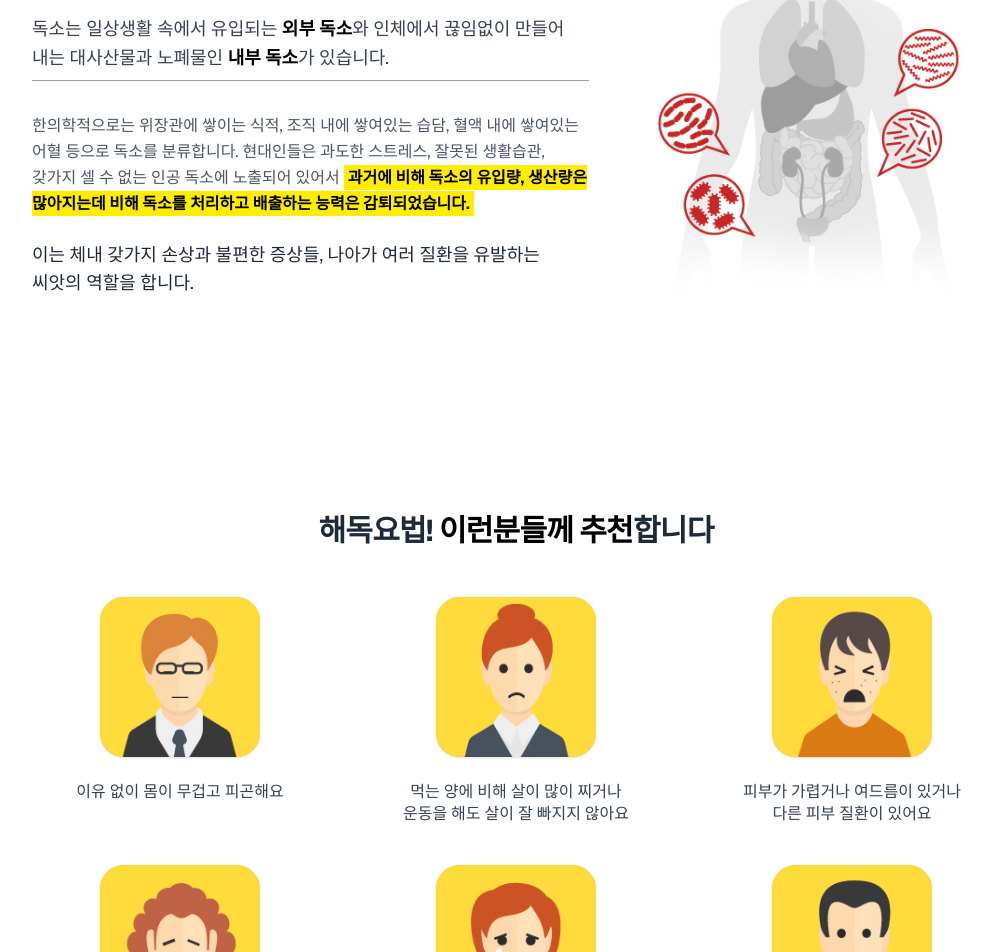
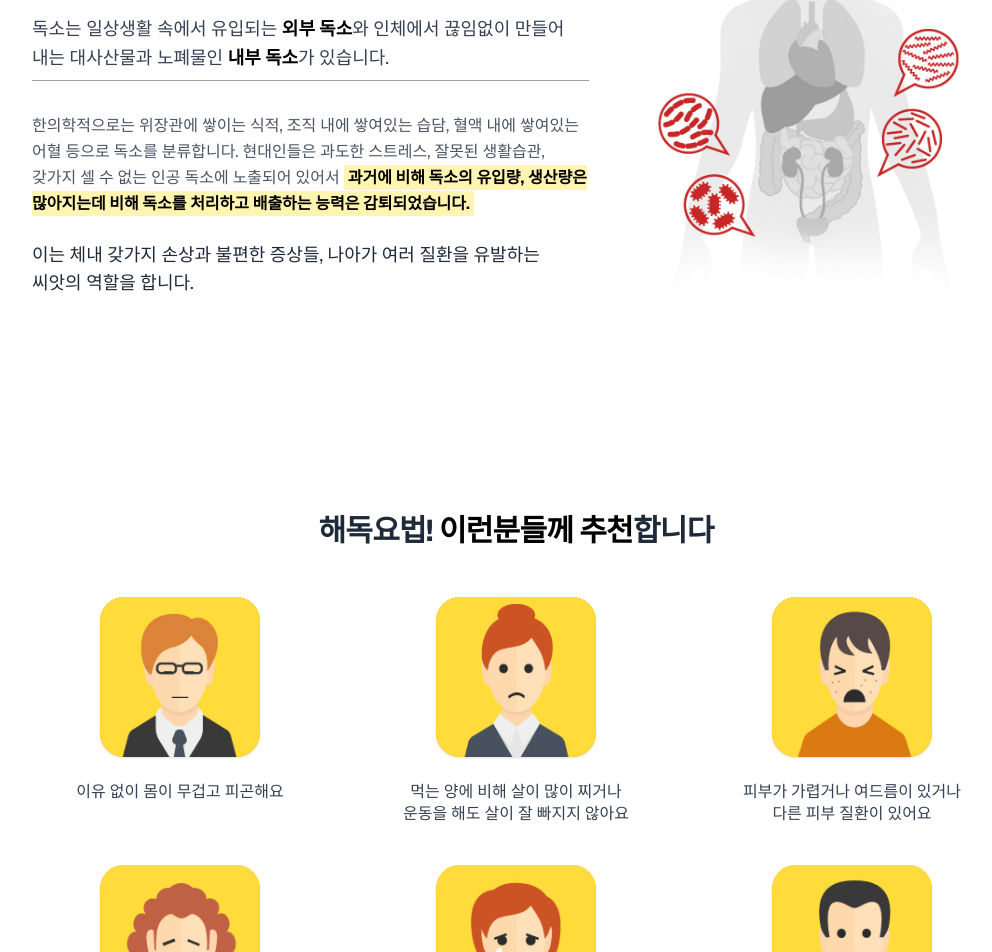
Before and after one commit to ctadamteam/Jin_oriental, a Next.js app: page /custom-diet/detox in a window 1280 px wide. Shown: the part 914-1866 px from the top of the page, without its empty margins (124-1116 px from the left). Built offline with nearby package versions, Linux system fonts and the light colour scheme; a web font is replaced by a local one.

Commit message:
style: update detox section 2 yellow highlight color to soft pastel yellow (#fff4b0)

```diff
--- a/app/(site)/custom-diet/detox/page.tsx
+++ b/app/(site)/custom-diet/detox/page.tsx
@@ -49,7 +49,7 @@ export default function DetoxDietPage() {
             </div>
             <div className="text-gray-600 leading-relaxed break-keep text-sm md:text-base space-y-4">
               <p>
-                한의학적으로는 위장관에 쌓이는 식적, 조직 내에 쌓여있는 습담, 혈액 내에 쌓여있는 어혈 등으로 독소를 분류합니다. 현대인들은 과도한 스트레스, 잘못된 생활습관, 갖가지 셀 수 없는 인공 독소에 노출되어 있어서 <strong className="text-black bg-[#ffed00] px-1 py-0.5 font-bold">과거에 비해 독소의 유입량, 생산량은 많아지는데 비해 독소를 처리하고 배출하는 능력은 감퇴되었습니다.</strong>
+                한의학적으로는 위장관에 쌓이는 식적, 조직 내에 쌓여있는 습담, 혈액 내에 쌓여있는 어혈 등으로 독소를 분류합니다. 현대인들은 과도한 스트레스, 잘못된 생활습관, 갖가지 셀 수 없는 인공 독소에 노출되어 있어서 <strong className="text-black bg-[#fff4b0] px-1 py-0.5 font-bold">과거에 비해 독소의 유입량, 생산량은 많아지는데 비해 독소를 처리하고 배출하는 능력은 감퇴되었습니다.</strong>
               </p>
               <p className="text-base md:text-lg text-gray-800 font-normal pt-2">
                 이는 체내 갖가지 손상과 불편한 증상들, 나아가 여러 질환을 유발하는 씨앗의 역할을 합니다.
```
